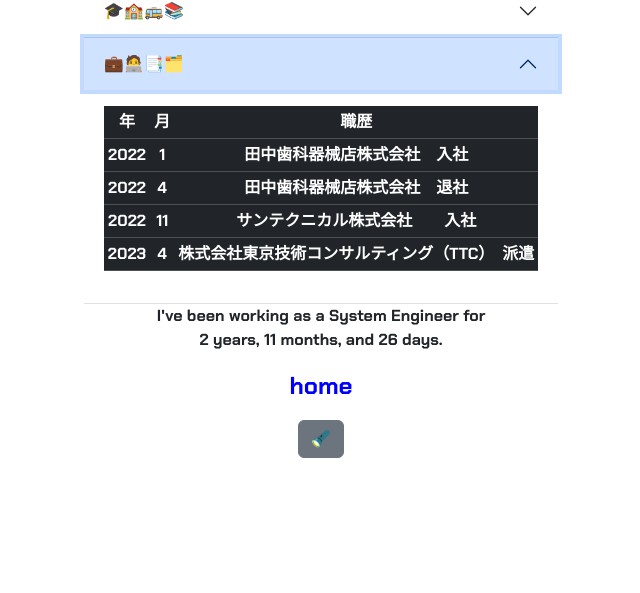
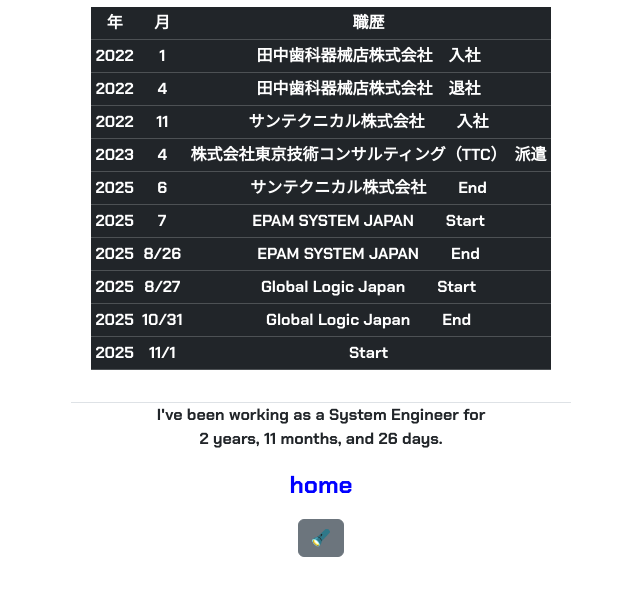
Before and after one commit to tarowillmakeitright/tarowillmakeitright.github.io, a plain HTML site: page about.html in a window 1280 px wide. Both pictures are taken after a click on the button "💼🧑‍💻📑🗂️". Shown: the part 207-800 px from the top of the page, without its empty margins (319-959 px from the left). Drawn offline with nearby package versions, Linux system fonts and the light colour scheme.

Commit message:
some updates with new events in my life

```diff
--- a/about.html
+++ b/about.html
@@ -109,6 +109,36 @@
             <td>4</td>
             <td>株式会社東京技術コンサルティング（TTC）　派遣 </td>
         </tr>
+	<tr>
+            <td>2025</td>
+            <td>6</td>
+            <td>サンテクニカル株式会社　　End </td>
+        </tr>
+ 	<tr>
+            <td>2025</td>
+            <td>7</td>
+            <td>EPAM SYSTEM JAPAN　　Start </td>
+        </tr>
+	<tr>
+            <td>2025</td>
+            <td>8/26</td>
+            <td>EPAM SYSTEM JAPAN　　End </td>
+        </tr>
+	<tr>
+            <td>2025</td>
+            <td>8/27</td>
+            <td>Global Logic Japan　　Start </td>
+        </tr>
+	<tr>
+            <td>2025</td>
+            <td>10/31</td>
+            <td>Global Logic Japan　　End </td>
+        </tr>
+	<tr>
+            <td>2025</td>
+	    <td>11/1</td>
+            <td>Start </td>
+        </tr>
       </table>
       </div>
     </div>
```
Also changed, not shown: experience.html (+13 -0 lines), index.html (+1 -1 lines).
